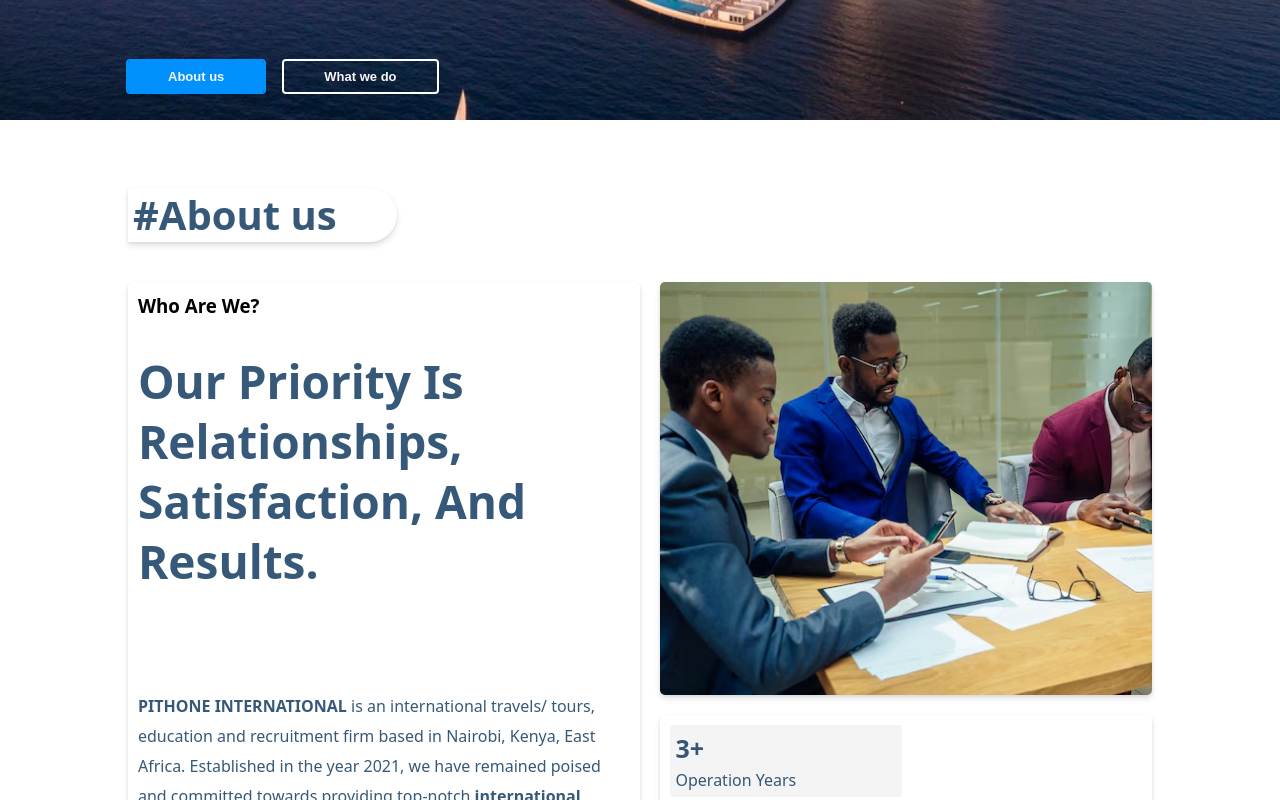
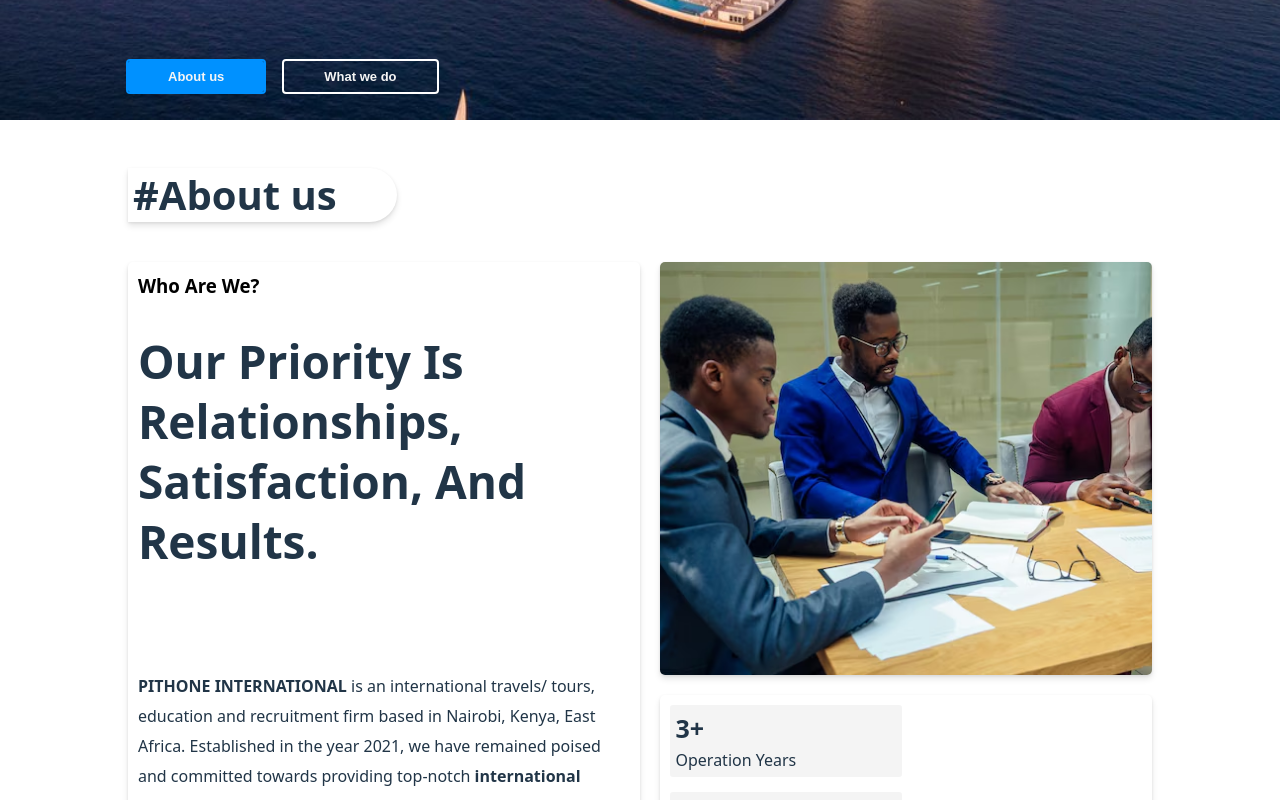
Before and after one commit to 1wes/pithone-international, a React (Vite) app: page / in a window 1280 px wide. Shown: the part 680-1480 px from the top of the page. Built offline with nearby package versions, Linux system fonts and the light colour scheme.

Commit message:
style(about): change element selector to id

```diff
--- a/src/components/about.css
+++ b/src/components/about.css
@@ -1,8 +1,7 @@
-.about-section{
+#about-section{
     background-color: white;
     color: rgba(5, 47, 88, 0.801);
     height: 100%;
-    padding: 20px 0;
 }
 
 #about-cards{
```
